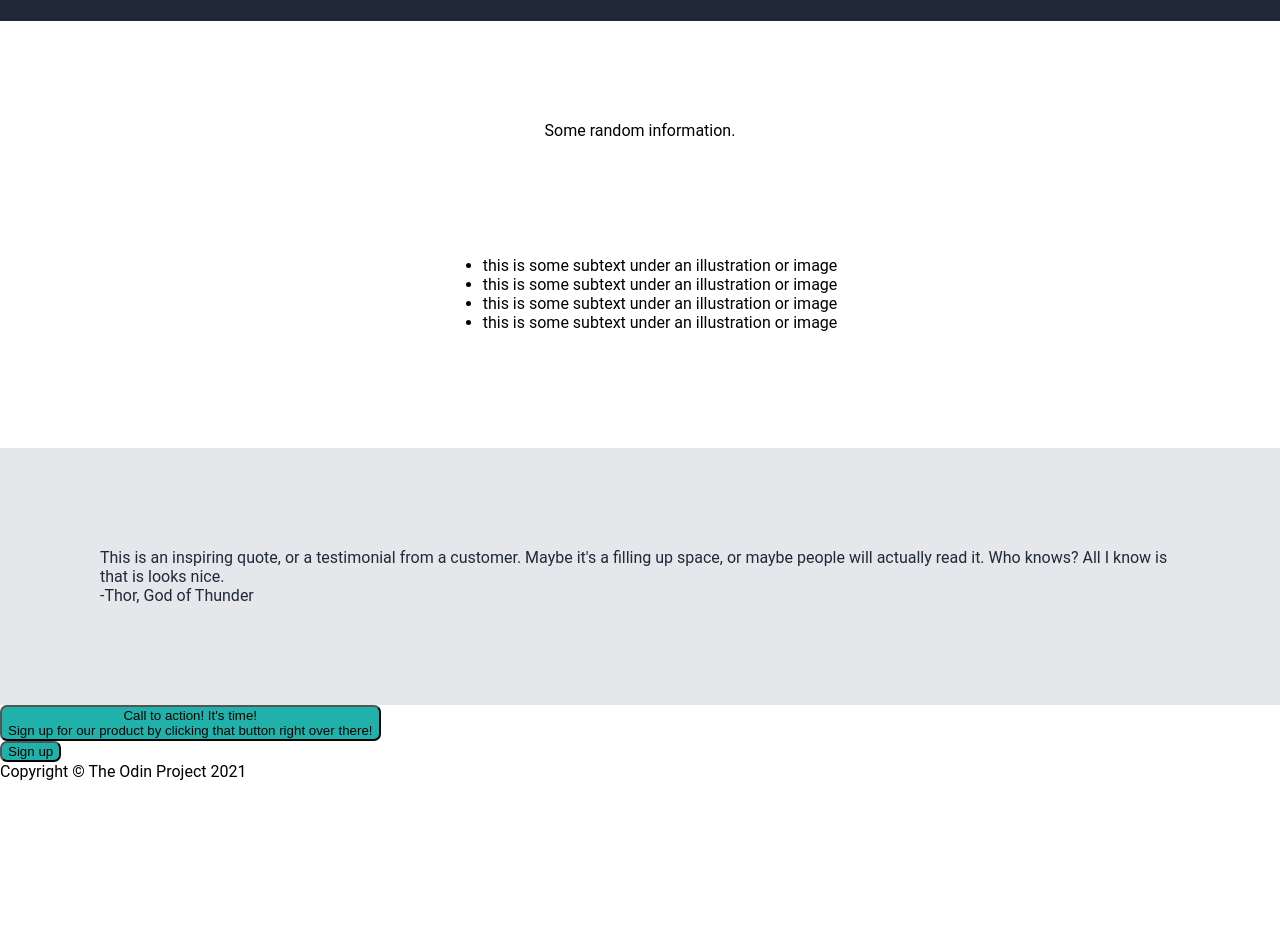
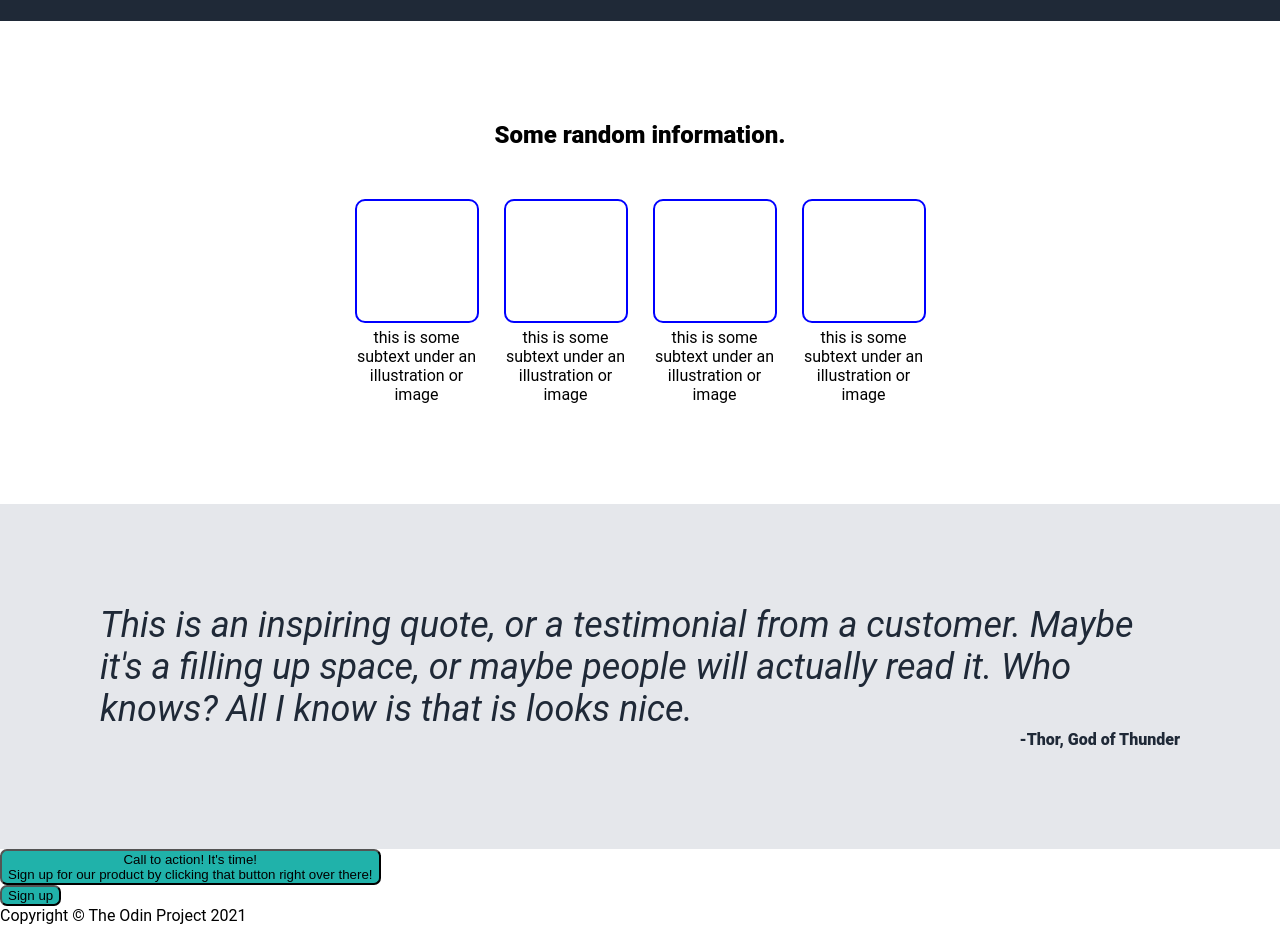
Before and after one commit to vibha-yganji/odin-landing-page, a plain HTML site: page index.html in a window 1280 px wide. Shown: the part 416-1341 px from the top of the page. Before the commit the page ends 1197 px from the top, so only its background shows below. Drawn offline with Linux system fonts and the light colour scheme.

Commit message:
Add classes to each div in the random information and quote section

```diff
--- a/index.html
+++ b/index.html
@@ -27,31 +27,32 @@
     </div>
 
     <div class = 'content-lower'>
-        <div> Some random information. </div>
-        <div></div>
+        <div class = 'random'> Some random information. </div>
+        <div class = 'text-ul'>
             <ul>
                 <li>
-                    <div> </div>
-                    <div> this is some subtext under an illustration or image</div>
+                    <div class = 'secondary'> </div>
+                    <div class = 'textual'> this is some subtext under an illustration or image</div>
                 </li>
                 <li>
-                    <div> </div>
-                    <div> this is some subtext under an illustration or image</div>
+                    <div class = 'secondary'> </div>
+                    <div class = 'textual'> this is some subtext under an illustration or image</div>
                 </li>
                 <li>
-                    <div> </div>
-                 <div> this is some subtext under an illustration or image</div>
+                    <div class = 'secondary'> </div>
+                 <div class = 'textual'> this is some subtext under an illustration or image</div>
                 </li>
                 <li>
-                    <div> </div>
-                    <div> this is some subtext under an illustration or image</div>
+                    <div class = 'secondary'> </div>
+                    <div class = 'textual'> this is some subtext under an illustration or image</div>
                 </li>
             </ul>
         </div>
+        </div>
 
     <div class = 'quote'>
-        <div> This is an inspiring quote, or a testimonial from a customer. Maybe it's a filling up space, or maybe people will actually read it. Who knows? All I know is that is looks nice. </div>
-        <div> -Thor, God of Thunder </div>
+        <div class = 'quote_text'> This is an inspiring quote, or a testimonial from a customer. Maybe it's a filling up space, or maybe people will actually read it. Who knows? All I know is that is looks nice. </div>
+        <div class = 'signature'> -Thor, God of Thunder </div>
     </div>
 
     <div class = 'button'>
```
